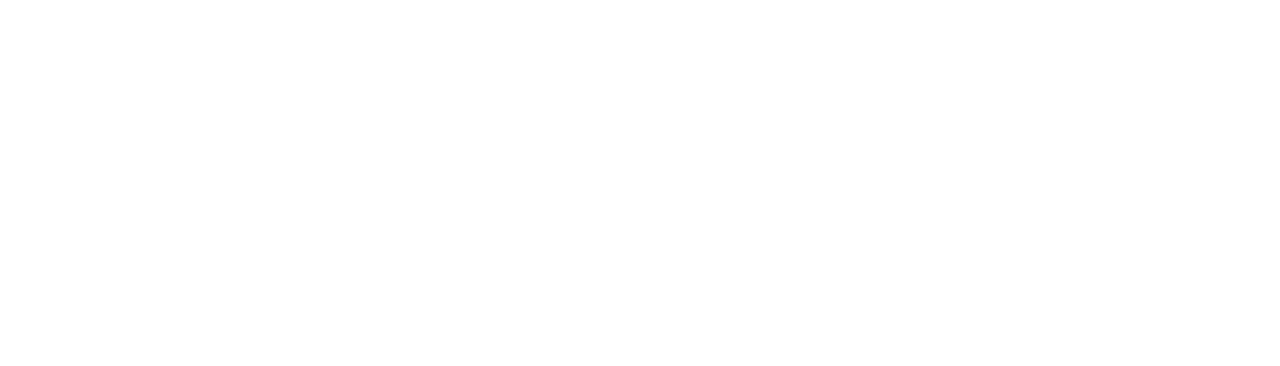
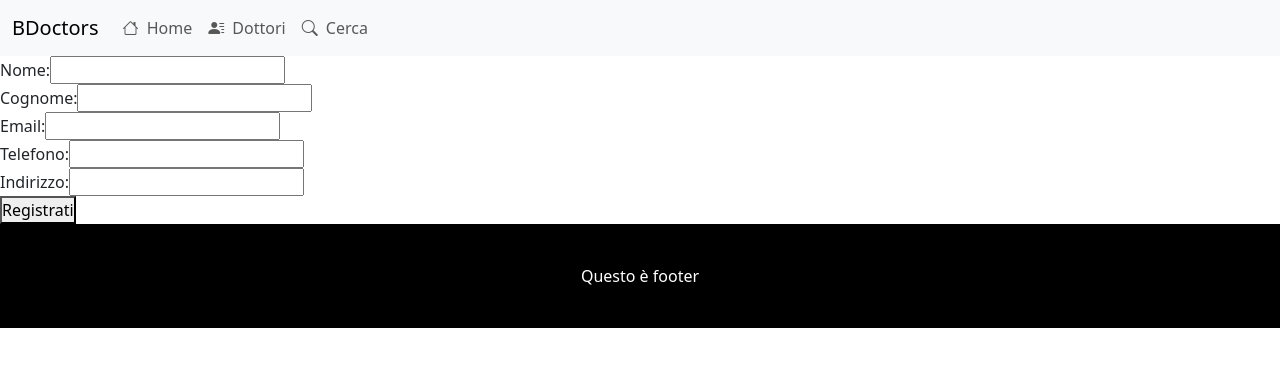
Before and after one commit to mbaisotti99/pw-bdoctors-frontend, a React (Vite) app: page /registrati in a window 1280 px wide. Before the commit this address had no page. Shown: the top 366 px of the page. Built offline with nearby package versions, Linux system fonts and the light colour scheme.

Commit message:
feat: form base registrazione

```diff
--- a/src/App.jsx
+++ b/src/App.jsx
@@ -4,7 +4,7 @@
 import HomePage from "./pages/HomePage";
 import Doctors from "./pages/Doctors";
 import Details from "./pages/Details";
-
+import FormRegistrazione from "./pages/FormRegistrazione";
 
 function App() {
   return (
@@ -14,10 +14,11 @@
           <Route index element={<HomePage />} />
           <Route path="/medici" element={<Doctors />} />
           <Route path="/medici/:slug" element={<Details />} />
+          <Route path="/registrati" element={<FormRegistrazione />} />
         </Route>
       </Routes>
     </BrowserRouter>
-  )
+  );
 }
 
 export default App;
--- /dev/null
+++ b/src/pages/FormRegistrazione.jsx
@@ -0,0 +1,106 @@
+import { useState } from "react";
+import axios from "axios";
+
+const inputStart = {
+  nome: "",
+  cognome: "",
+  email: "",
+  telefono: "",
+  indirizzo: "",
+};
+
+function FormRegistrazione() {
+  const [inputs, setInputs] = useState(inputStart);
+
+  function HandleOnChange(event) {
+    const { name, value } = event.target;
+    setInputs((prevInputs) => ({ ...prevInputs, [name]: value }));
+  }
+
+  function HandleOnSubmit(event) {
+    event.preventDefault();
+
+    axios
+      .post("http://localhost:3000/medici", inputs)
+      .then((response) => {
+        console.log(response);
+      })
+      .catch((error) => {
+        console.log(error);
+      });
+    console.log("Dati inviati:", inputs);
+    setInputs(inputStart);
+  }
+
+  console.log(inputs);
+
+  return (
+    <div>
+      <form onSubmit={HandleOnSubmit}>
+        <div>
+          <label htmlFor="nome">Nome:</label>
+          <input
+            type="text"
+            id="nome"
+            name="nome"
+            value={inputs.nome}
+            onChange={HandleOnChange}
+            required
+          />
+        </div>
+
+        <div>
+          <label htmlFor="cognome">Cognome:</label>
+          <input
+            type="text"
+            id="cognome"
+            name="cognome"
+            value={inputs.cognome}
+            onChange={HandleOnChange}
+            required
+          />
+        </div>
+
+        <div>
+          <label htmlFor="email">Email:</label>
+          <input
+            type="email"
+            id="email"
+            name="email"
+            value={inputs.email}
+            onChange={HandleOnChange}
+            required
+          />
+        </div>
+
+        <div>
+          <label htmlFor="telefono">Telefono:</label>
+          <input
+            type="tel"
+            id="telefono"
+            name="telefono"
+            value={inputs.telefono}
+            onChange={HandleOnChange}
+            required
+          />
+        </div>
+
+        <div>
+          <label htmlFor="indirizzo">Indirizzo:</label>
+          <input
+            type="text"
+            id="indirizzo"
+            name="indirizzo"
+            value={inputs.indirizzo}
+            onChange={HandleOnChange}
+            required
+          />
+        </div>
+
+        <button type="submit">Registrati</button>
+      </form>
+    </div>
+  );
+}
+
+export default FormRegistrazione;
```
